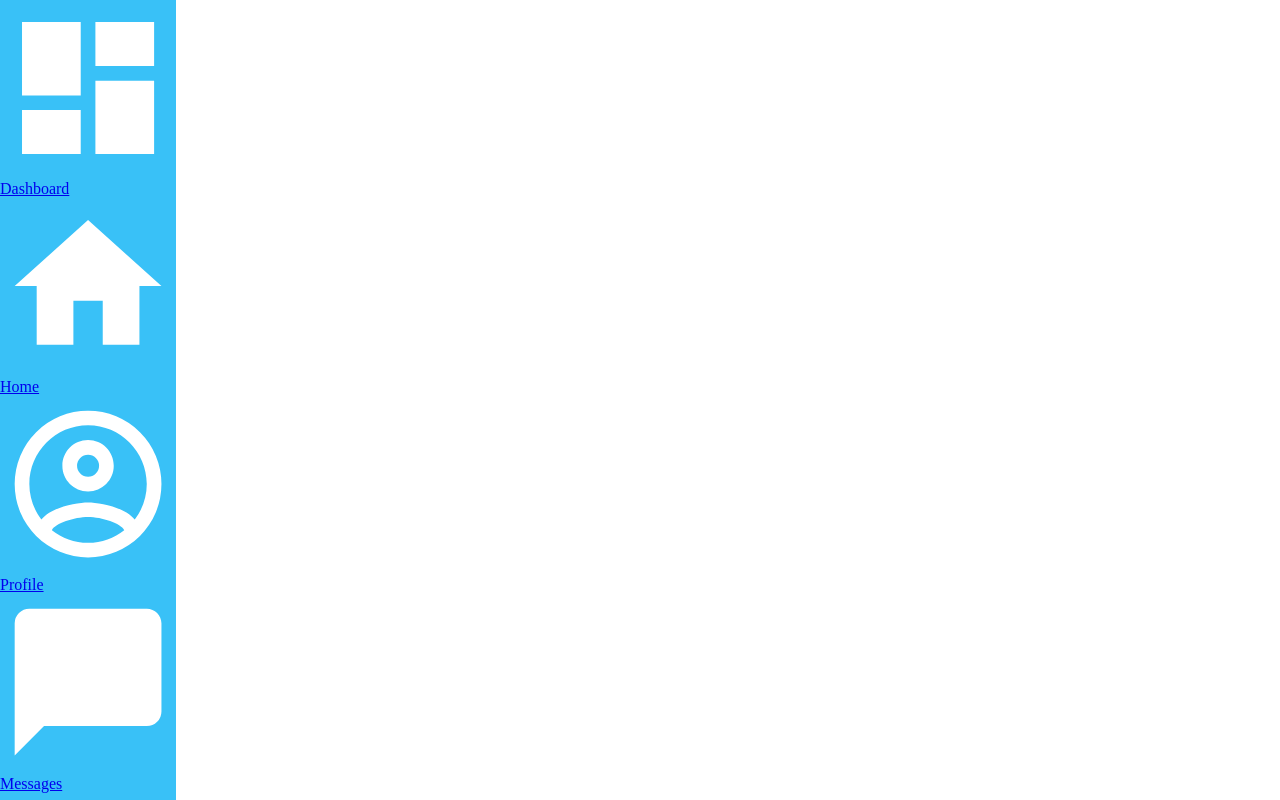
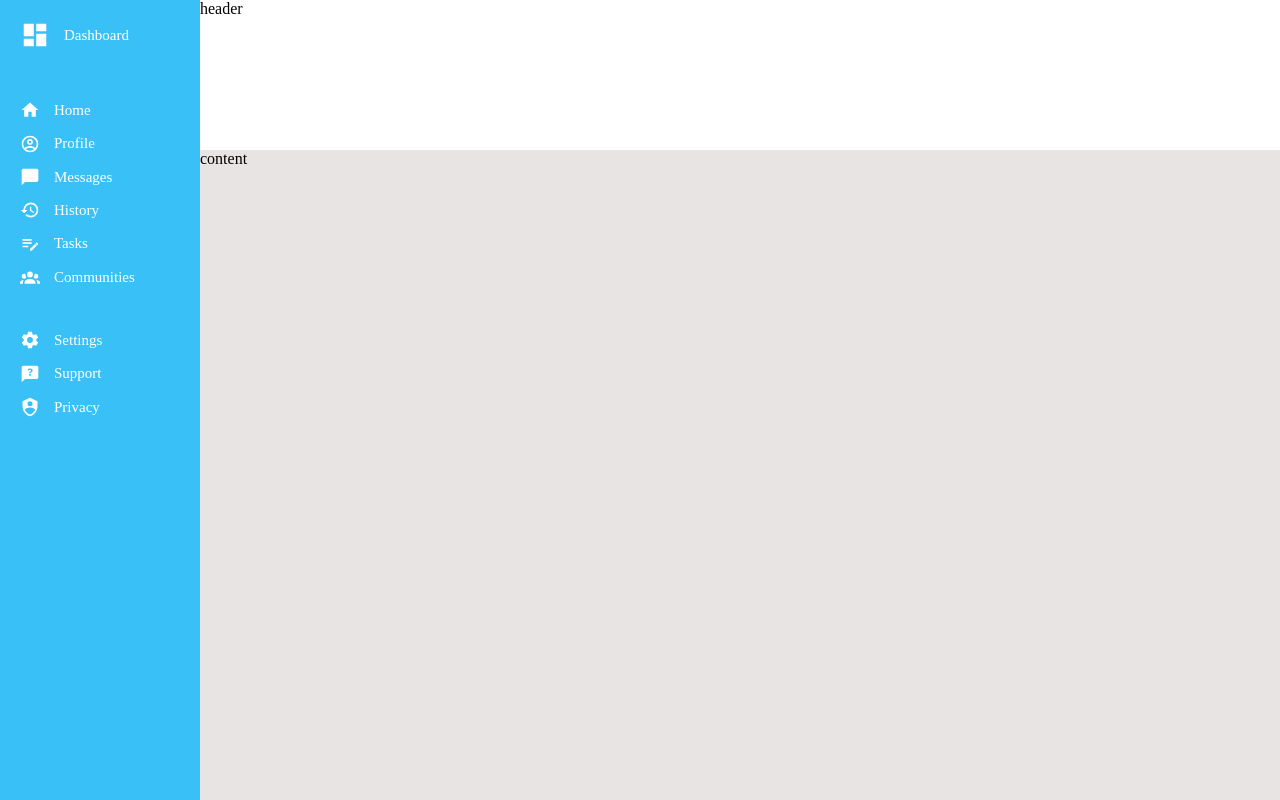
Before and after one commit to mallushi/admin-dashbord, a plain HTML site: page index.html in a window 1280 px wide. Shown: the top 800 px of the page. Drawn offline with Linux system fonts and the light colour scheme.

Commit message:
added style to navigation section using grid layout

```diff
--- a/style.css
+++ b/style.css
@@ -2,34 +2,23 @@ body{
     margin: 0;
 }
 
-/*first container layout*/
 .container-1{
     display: grid;
-    grid-template-columns: 1fr 6fr;
-    grid-template-rows: 900px;
-    grid-template-areas: "nav container-2";
-}
-
-.container-2{
-    grid-area: container-2;
+    grid-template-columns: 200px 6fr;
+    grid-template-rows: 150px 700px;
+    grid-template-areas: "nav header"
+        "nav content";
 }
 
 .nav{
+    grid-area: nav;
+    display: grid;
+    grid-template-rows: 50px 200px 100px ;
+    gap: 30px;
     background-color: rgb(57, 193, 247);
-    grid-area: nav;
+    padding-top: 20px;
+    padding-left: 20px;
 }
-
-.container-1 > div{
-    border: 1px;
-}
-/*second containor layout*/
-.container-2{
-    display: grid;
-    grid-template-columns: 1fr;
-    grid-template-rows: 200px 700px;
-    grid-template-areas: "header" "content";
-}
-
 .header{
     grid-area: header;
 }
@@ -38,3 +27,28 @@ body{
     background-color: rgb(233, 228, 228);
     grid-area: content;
 }
+/*navigation section styling*/
+a{
+    text-decoration: none;
+    color: white;
+    font-family: 'Times New Roman', Times, serif;
+    font-size: 15px;
+    vertical-align: middle;
+}
+
+.nav-2, .nav-3{
+    display: grid;
+}
+
+.nav-1 > svg{
+    width: 30px;
+    vertical-align: middle;
+    padding-right: 10px;
+
+}
+
+.nav-2>div>svg, .nav-3>div>svg{
+    width: 20px;
+    vertical-align: middle;
+    padding-right: 10px;
+}
```
